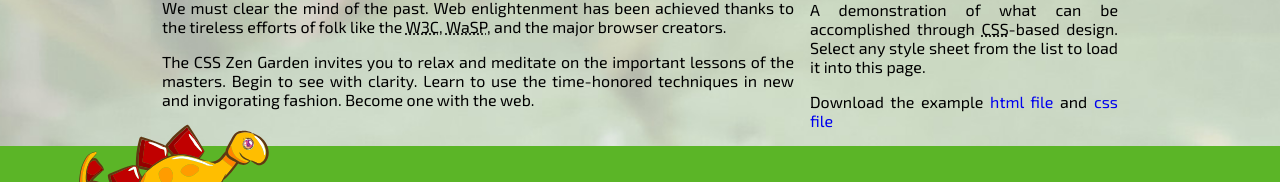
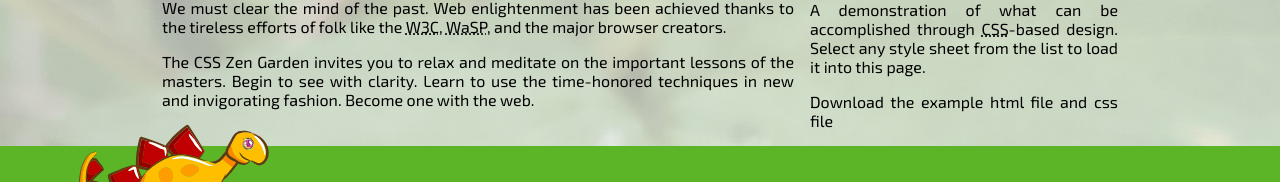
Before and after one commit to Kiyoos/kiyooszengarden.github.io, a plain HTML site: page index.html in a window 1280 px wide. Shown: the part 256-438 px from the top of the page. Drawn offline with Linux system fonts and the light colour scheme; files whose address does not match are found by name; a web font is replaced by a local one.

Commit message:
Zen Garden Final - r1

```diff
--- a/_stylesheet.scss
+++ b/_stylesheet.scss
@@ -94,6 +94,10 @@ h1::after {
     color: $dark;
     font-weight: bold;
     }
+}
+
+.summary a {
+    color: $dark;
 }
 /* End of Into area */
 
```
Also changed, not shown: style.css, 1 other file.
